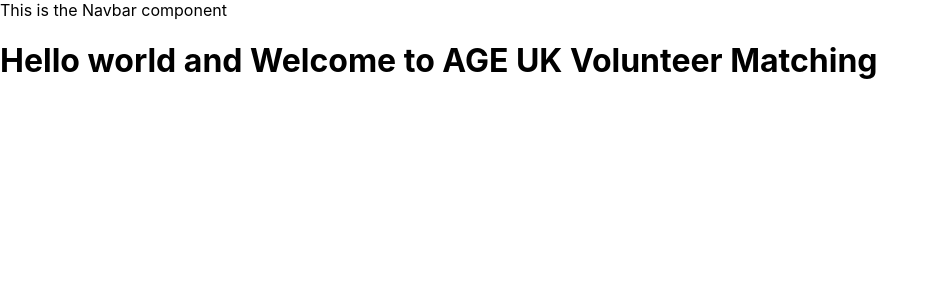
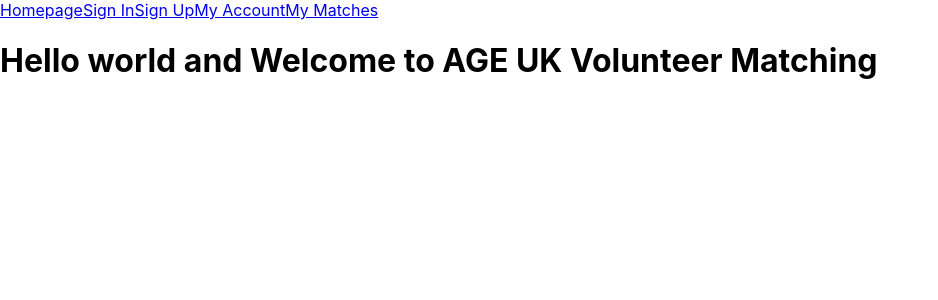
Before and after one commit to Age-UK-Voluteer-Matching/age_uk_react_frontend, a React (Create React App) app: page /signup in a window 1280 px wide. Shown: the top 300 px of the page, without its empty margins (0-938 px from the left). Built offline with nearby package versions, Linux system fonts and the light colour scheme.

Commit message:
added links to the navbar

```diff
--- a/src/App.js
+++ b/src/App.js
@@ -2,8 +2,7 @@
 import {
   BrowserRouter,
   Switch,
-  Route,
-  Link
+  Route
 } from 'react-router-dom';
 import Landing from './components/landing/Landing';
 import Navbar from './components/layouts/Navbar'
--- a/src/components/layouts/Navbar.js
+++ b/src/components/layouts/Navbar.js
@@ -1,9 +1,14 @@
 import React from 'react'
+import { Link } from 'react-router-dom'
+import SignedOutLinks from './SignedOutLinks'
+import SignedInLinks from './SignedInLinks'
 
 const Navbar = () => {
   return (
     <div>
-      This is the Navbar component
+      <Link to='/'>Homepage</Link>
+      <SignedOutLinks />
+      <SignedInLinks />
     </div>
   )
 }
--- a/src/components/layouts/SignedInLinks.js
+++ b/src/components/layouts/SignedInLinks.js
@@ -0,0 +1,13 @@
+import React from 'react'
+import { Link } from 'react-router-dom'
+
+const SignedInLinks = () => {
+  return (
+    <>
+      <Link to='/account'>My Account</Link>
+      <Link to='/matches'>My Matches</Link>
+    </>
+  )
+}
+
+export default SignedInLinks
--- a/src/components/layouts/SignedOutLinks.js
+++ b/src/components/layouts/SignedOutLinks.js
@@ -0,0 +1,13 @@
+import React from 'react'
+import { Link } from 'react-router-dom'
+
+const SignedOutLinks = () => {
+  return (
+    <>
+      <Link to='/'>Sign In</Link>
+      <Link to='/'>Sign Up</Link>
+    </>
+  )
+}
+
+export default SignedOutLinks
```
